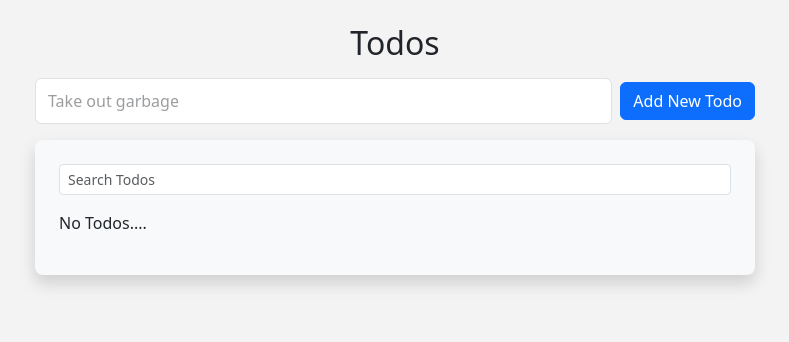
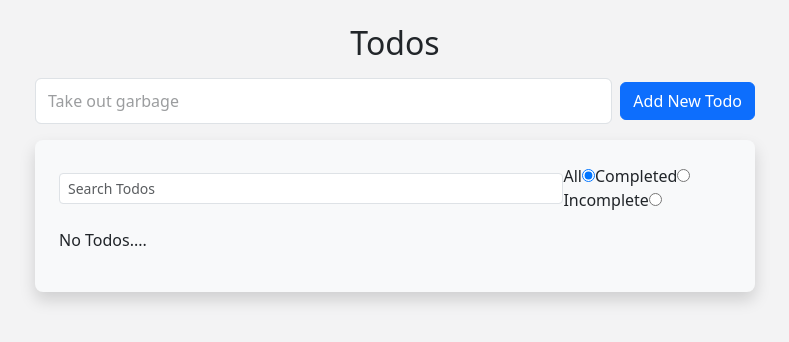
Before and after one commit to csgomez/todos-ts-react-redux, a React (Vite) app: page / in a window 1280 px wide. Shown: the top 342 px of the page, without its empty margins (245-1034 px from the left). Built offline with nearby package versions, Linux system fonts and the light colour scheme.

Commit message:
Filtering by Todo status (complete/incomplete/all) now implemented. Still requires some styling.

```diff
--- a/src/features/filter/FilterInput.tsx
+++ b/src/features/filter/FilterInput.tsx
@@ -1,6 +1,13 @@
 import { useSelector } from 'react-redux';
-import { selectSearchFilter, setSearchFilter } from './filterSlice';
+import {
+  _selectStatusFilter,
+  selectSearchFilter,
+  setSearchFilter,
+  setStatusFilter,
+} from './filterSlice';
 import { useAppDispatch } from '../../app/hooks';
+import React from 'react';
+import { FilterStatusState } from './Filter';
 
 const FilterInput = () => {
   const searchFilter = useSelector(selectSearchFilter);
@@ -16,9 +23,54 @@ const FilterInput = () => {
         className="form-control form-control-sm"
         placeholder="Search Todos"
       />
-      {/* <label htmlFor="searchFilterInput" className="me-3">
-        Search
-      </label> */}
+      <FilterStatusInput />
+    </div>
+  );
+};
+
+const FilterStatusInput = () => {
+  const dispatch = useAppDispatch();
+  const statusFilter = useSelector(_selectStatusFilter);
+
+  const handleStatusFilterChange = (
+    e: React.SyntheticEvent<HTMLInputElement>
+  ) => {
+    const value = e.currentTarget.value as FilterStatusState;
+    dispatch(setStatusFilter(value));
+  };
+
+  return (
+    <div>
+      <label>
+        All
+        <input
+          type="radio"
+          name="todoStatusFilter"
+          value="all"
+          checked={statusFilter === 'all'}
+          onChange={handleStatusFilterChange}
+        />
+      </label>
+      <label>
+        Completed
+        <input
+          type="radio"
+          name="todoStatusFilter"
+          value="completed"
+          checked={statusFilter === 'completed'}
+          onChange={handleStatusFilterChange}
+        />
+      </label>
+      <label>
+        Incomplete
+        <input
+          type="radio"
+          name="todoStatusFilter"
+          value="incomplete"
+          checked={statusFilter === 'incomplete'}
+          onChange={handleStatusFilterChange}
+        />
+      </label>
     </div>
   );
 };
--- a/src/features/filter/filterSlice.ts
+++ b/src/features/filter/filterSlice.ts
@@ -1,4 +1,4 @@
-import { PayloadAction, createSlice } from '@reduxjs/toolkit';
+import { PayloadAction, createSelector, createSlice } from '@reduxjs/toolkit';
 import { FilterState, FilterStatusState } from './Filter';
 import { RootState } from '../../app/store';
 
@@ -25,3 +25,10 @@ export const { setSearchFilter, setStatusFilter } = filterSlice.actions;
 export default filterSlice.reducer;
 
 export const selectSearchFilter = (state: RootState) => state.filter.search;
+export const _selectStatusFilter = (state: RootState) => state.filter.status;
+export const selectStatusFilter = createSelector(
+  (state: RootState) => state.filter,
+  (filter) => {
+    return filter.status;
+  }
+);
--- a/src/features/todos/todosSlice.ts
+++ b/src/features/todos/todosSlice.ts
@@ -81,11 +81,19 @@ export const selectFilteredTodos = (state: RootState) => {
 export const _selectFilteredTodos = createSelector(
   (state: RootState) => state.todos,
   (state: RootState) => state.filter.search,
-  (todos, searchFilter) => {
+  (state: RootState) => state.filter.status,
+  (todos, searchFilter, statusFilter) => {
     const searchFilteredTodos = todos.filter((todo) =>
       todo.title.toLowerCase().includes(searchFilter.toLowerCase())
     );
 
-    return searchFilteredTodos;
+    switch (statusFilter) {
+      case 'all':
+        return searchFilteredTodos;
+      case 'completed':
+        return searchFilteredTodos.filter((todo) => todo.completed);
+      case 'incomplete':
+        return searchFilteredTodos.filter((todo) => !todo.completed);
+    }
   }
 );
```
